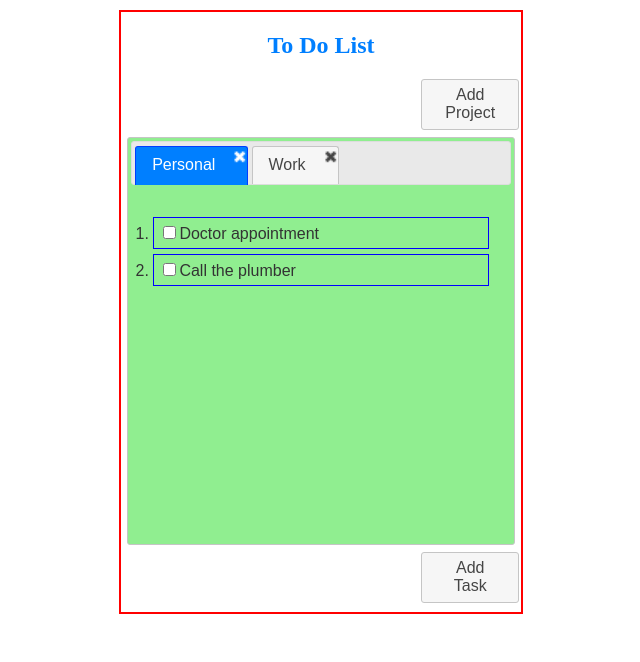
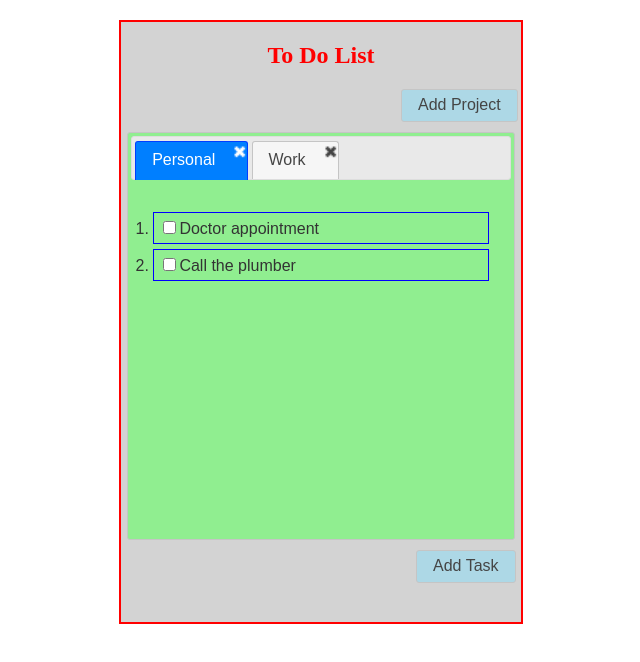
Before and after one commit to anboateng/frontend-portfolio, a plain HTML site: page todolistapp/index.html in a window 1280 px wide. Shown: the whole page, without its empty margins (319-959 px from the left). Drawn offline with Linux system fonts and the light colour scheme.

Commit message:
updated looks of todolistapp

```diff
--- a/todolistapp/index.html
+++ b/todolistapp/index.html
@@ -15,12 +15,13 @@
             {
                 width: 400px;
                 height: 600px;
-                margin: 10px auto;
+                margin: 20px auto;
                 border: 2px solid #ff0000;
+                background-color: lightgrey;
             }
             h2
             {
-                color: #007fff;
+                color: red;
                 text-align: center;
             }
             #projects
@@ -43,13 +44,15 @@
             }
             #btnAddProject
             {
-                margin-left: 300px;
-                margin-bottom: 7px;
+                margin-left: 280px;
+                margin-bottom: 10px;
+                background-color: lightblue;
             }
             #btnAddTask
             {
-                margin-left: 300px;
-                margin-top: 7px;
+                margin-left: 295px;
+                margin-top: 10px;
+                background-color: lightblue;
             }
             .ui-icon-close
             {
```
